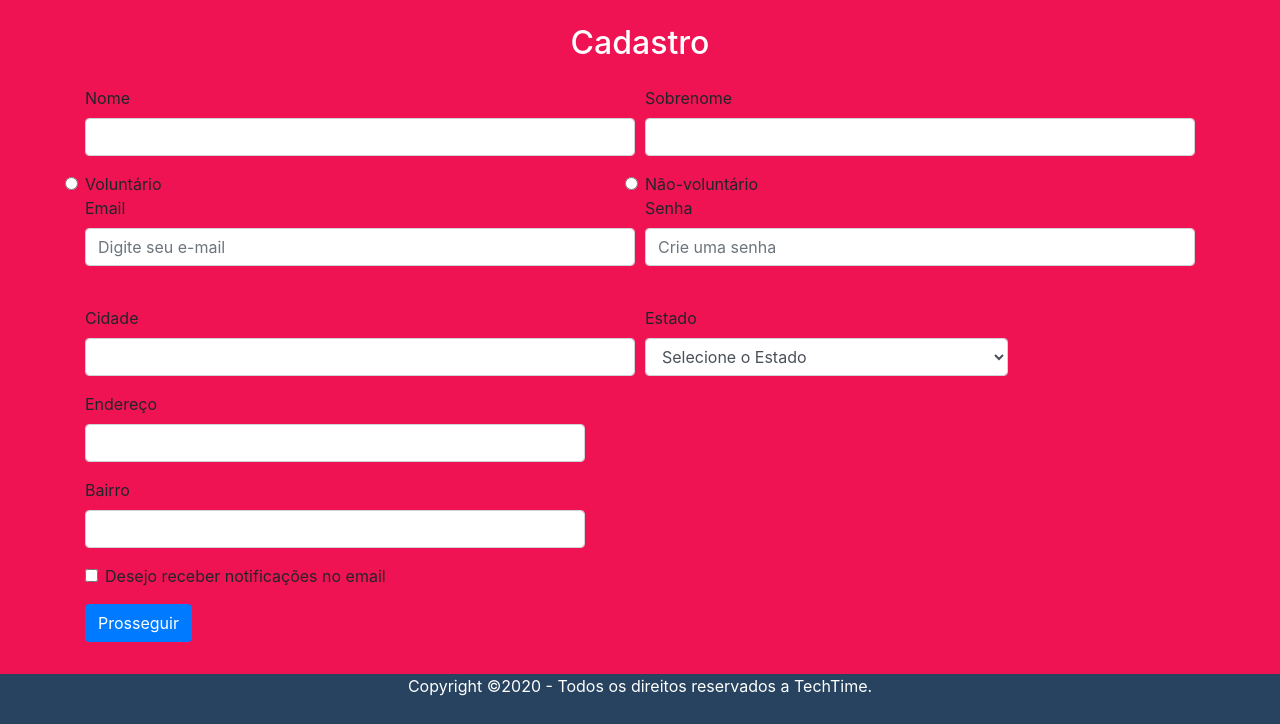
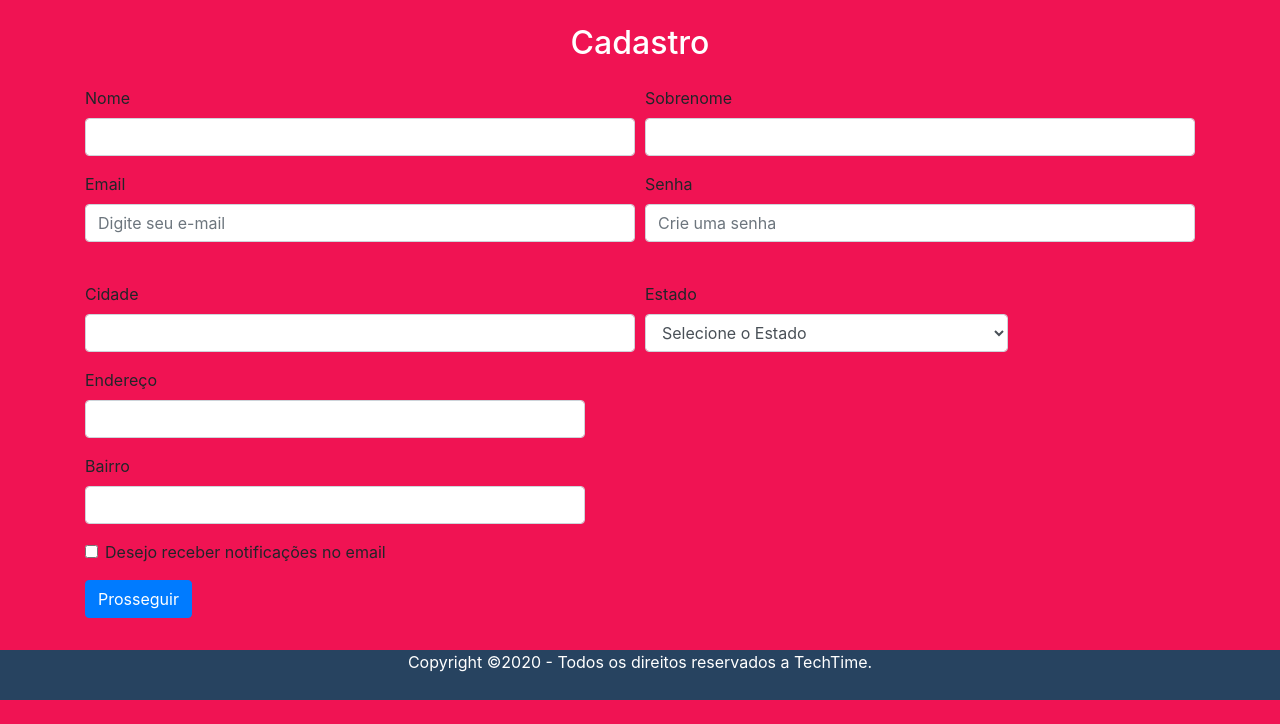
Before and after one commit to eiviniciusb/projeto_final, a Flask app: page /cadastro in a window 1280 px wide. Shown: the part 96-820 px from the top of the page. After the commit the page ends 796 px from the top, so only its background shows below. Run offline with Flask 2, Linux system fonts and the light colour scheme; some libraries are stand-ins or nearby versions.

Commit message:
atualiza paginas

```diff
--- a/projeto_final/routes.py
+++ b/projeto_final/routes.py
@@ -6,6 +6,14 @@ from flask import render_template, redirect, url_for, request
 def home():
     return render_template('index.html')
 
+@app.route('/login')
+def login():
+    return render_template('login.html')
+
+@app.route('/cadastro')
+def cadastro():
+    return render_template('cadastro.html')
+
 @app.route('/contact')
 def contact():
     return render_template('contact.html')
@@ -13,14 +21,6 @@ def contact():
 @app.route('/about')
 def about():
     return render_template('about.html')
-
-@app.route('/login')
-def login():
-    return render_template('login.html')
-
-@app.route('/cadastro')
-def cadastro():
-    return render_template('cadastro.html')
 
 @app.route('/feed')
 def feed():
--- a/projeto_final/templates/cadastro.html
+++ b/projeto_final/templates/cadastro.html
@@ -16,41 +16,33 @@
     <div class="titulo my-4">
     <h2>Cadastro</h2>
     </div>
-    <form>
+    <form action="/formcadastro" method="get">
     <div class="form-row my-4">
     <div class="form-group col-md-6">
       <label for="inputNome">Nome</label>
-      <input type="nome" class="form-control" id="inputNome">
+      <input type="text" class="form-control" name="nome">
     </div>
     <div class="form-group col-md-6">
       <label for="inputSobrenome">Sobrenome</label>
-      <input type="sobrenome" class="form-control" id="inputSobrenome">
-    </div>
-    <div class="form-check col-md-6">
-        <input class="form-check-input" type="radio" name="inlineRadioOptions" id="inlineRadio1" value="option1">
-        <label class="form-check-label" for="inlineRadio1">Voluntário</label>
-    </div>
-    <div class= "form-check col-md-6">
-        <input class="form-check-input" type="radio" name="inlineRadioOptions" id="inlineRadio2" value="option2">
-        <label class="form-check-label" for="inlineRadio2">Não-voluntário</label>
+      <input type="text" class="form-control" name="sobrenome">
     </div>
     <div class="form-group col-md-6">
       <label for="inputEmail">Email</label>
-      <input type="email" class="form-control" id="inputEmail" placeholder="Digite seu e-mail">
+      <input type="email" class="form-control" name="email" placeholder="Digite seu e-mail">
     </div>
     <div class="form-group col-md-6">
       <label for="inputPassword">Senha</label>
-      <input type="password" class="form-control" id="inputPassword" placeholder="Crie uma senha">
+      <input type="password" class="form-control" name="senha" placeholder="Crie uma senha">
     </div>
   </div>
   <div class="form-row">
     <div class="form-group col-md-6">
       <label for="inputCity">Cidade</label>
-      <input type="text" class="form-control" id="inputCity">
+      <input type="text" class="form-control" name="cidade">
     </div>
     <div class="form-group col-md-4">
       <label for="inputState">Estado</label>
-      <select id="inputState" class="form-control">
+      <select rype="text" class="form-control" name="estado">
         <option selected>Selecione o Estado</option>
         <option>CE</option>
         <option>RN</option>
@@ -64,20 +56,20 @@
   </div>
   <div class="form-group">
     <label for="inputAddress">Endereço</label>
-    <input type="text" class="form-control" id="inputAddress">
+    <input type="text" class="form-control" name="endereco">
   </div>
   <div class="form-group">
     <label for="complemento">Bairro</label>
-    <input type="text" class="form-control" id="complemento">
+    <input type="text" class="form-control" name="complemento">
   </div>
   <div class="form-group">
     <div class="form-check">
-      <input class="form-check-input" type="checkbox" id="gridCheck">
+      <input type="checkbox" class="form-check-input" name="notificacao">
       <label class="form-check-label" for="gridCheck">
         Desejo receber notificações no email
       </label>
     </div>
-        <a class="btn btn-primary my-3" href="/infoad" role="button">Prosseguir</a>
+        <a type="button" class="btn btn-primary my-3" href="/infoad" role="button">Prosseguir</a>
   </div>
 </form>
 </body>
--- a/projeto_final/templates/login.html
+++ b/projeto_final/templates/login.html
@@ -21,7 +21,7 @@
 <body>
     <div class="titulo my-3">
         <h2>Login</h2>
-    <form class="form-signin py-3">
+    <form class="form-signin py-3" action="/formlogin" method="get">
     <div class="form-group" alt="Responsive text">
       <label for="Email">Email</label>
       <input type="email" class="form-control" id="Email" placeholder="Digite seu email....">
```
Also changed, not shown: projeto_final/templates/contact.html (+4 -4 lines), projeto_final/templates/criaranuncio.html (+28 -0 lines), projeto_final/templates/resetpass.html (deleted, +0 -19 lines).
